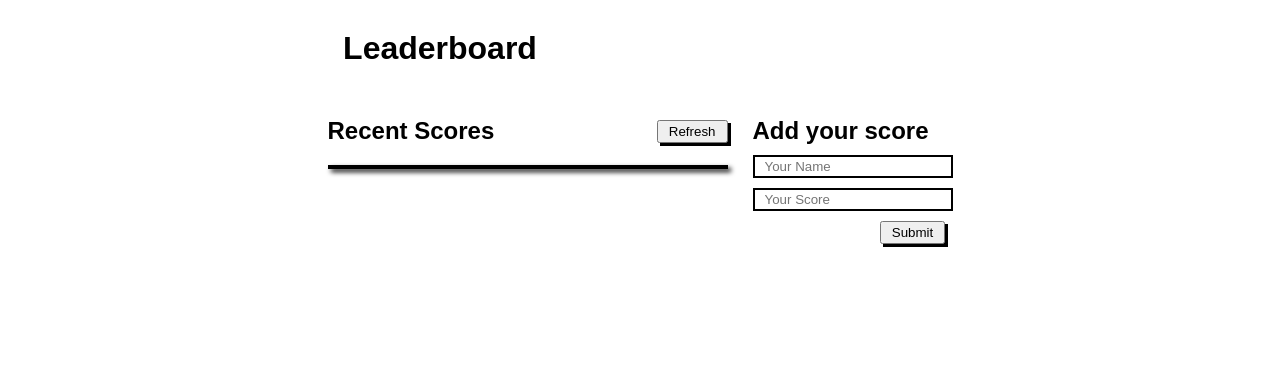
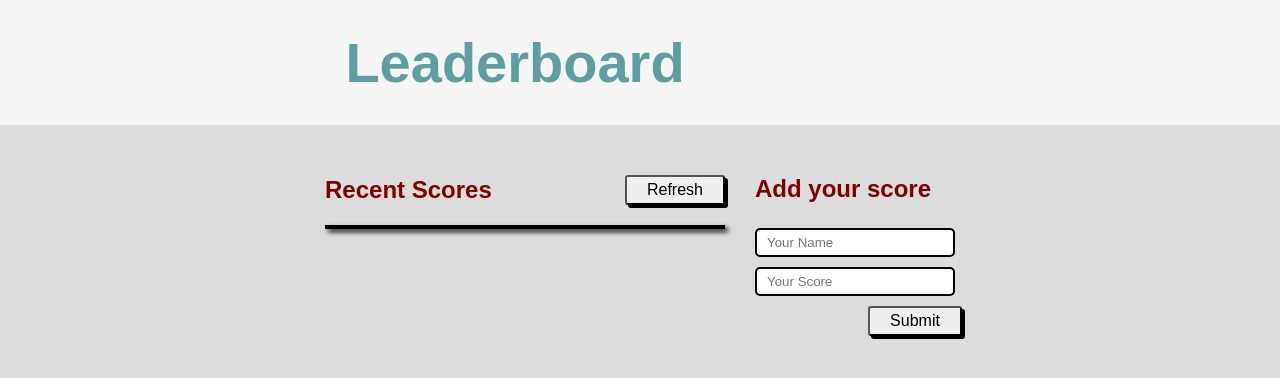
Before and after one commit to Kaiserabbas/leaderboard, a website built with webpack: page src/index.html in a window 1280 px wide. Built offline with nearby package versions, Linux system fonts and the light colour scheme; no server answers.

Commit message:
Add custome styling to the project

```diff
--- a/src/modules/style.css
+++ b/src/modules/style.css
@@ -6,19 +6,33 @@
 }
 
 body {
-  background-color: #fff;
+  background-color: gainsboro;
+}
+
+header {
+  background-color: whitesmoke;
+  padding: 30px 0 30px 0;
 }
 
 header h1 {
-  margin: 30px 400px 50px 0;
+  color: cadetblue;
+  margin: 0 250px 0 0;
   text-align: center;
+  font-size: 3.5rem;
+  font-weight: 900;
 }
 
 .main-div {
+  margin: 50px 0 0 0;
   display: flex;
   flex-direction: row;
   justify-content: center;
-  grid-gap: 0 25px;
+  grid-gap: 0 30px;
+}
+
+.user-input-div h2 {
+  color: maroon;
+  margin: 0 0 15px 0;
 }
 
 #form {
@@ -28,16 +42,31 @@ header h1 {
 }
 
 #form input {
+  border-radius: 5px;
   width: 200px;
   margin: 10px 0 0 0;
-  padding: 2px 10px;
+  padding: 5px 10px;
   border: 2px solid black;
 }
 
 button {
+  border-radius: 3px;
   margin: 10px 0 0 0;
-  padding: 2px 10px;
+  padding: 4px 20px;
   box-shadow: 3px 3px #000;
+  font-size: 1rem;
+}
+
+button:hover {
+  background-color: cadetblue;
+  color: #fff;
+}
+
+button:active {
+  background-color: cadetblue;
+  color: #fff;
+  box-shadow: none;
+  transform: translateY(4px);
 }
 
 #refresh-btn {
@@ -55,6 +84,10 @@ button {
   align-items: center;
   justify-content: space-between;
   margin: 0 0 20px 0;
+}
+
+.scores-header h2 {
+  color: maroon;
 }
 
 .scoreboard {
@@ -81,7 +114,8 @@ button {
 
 @media screen and (max-width: 600px) {
   header h1 {
-    margin: 0 0 50px 0;
+    margin: 0 0 0 0;
+    font-size: 2.5rem;
   }
 
   .main-div {
```
